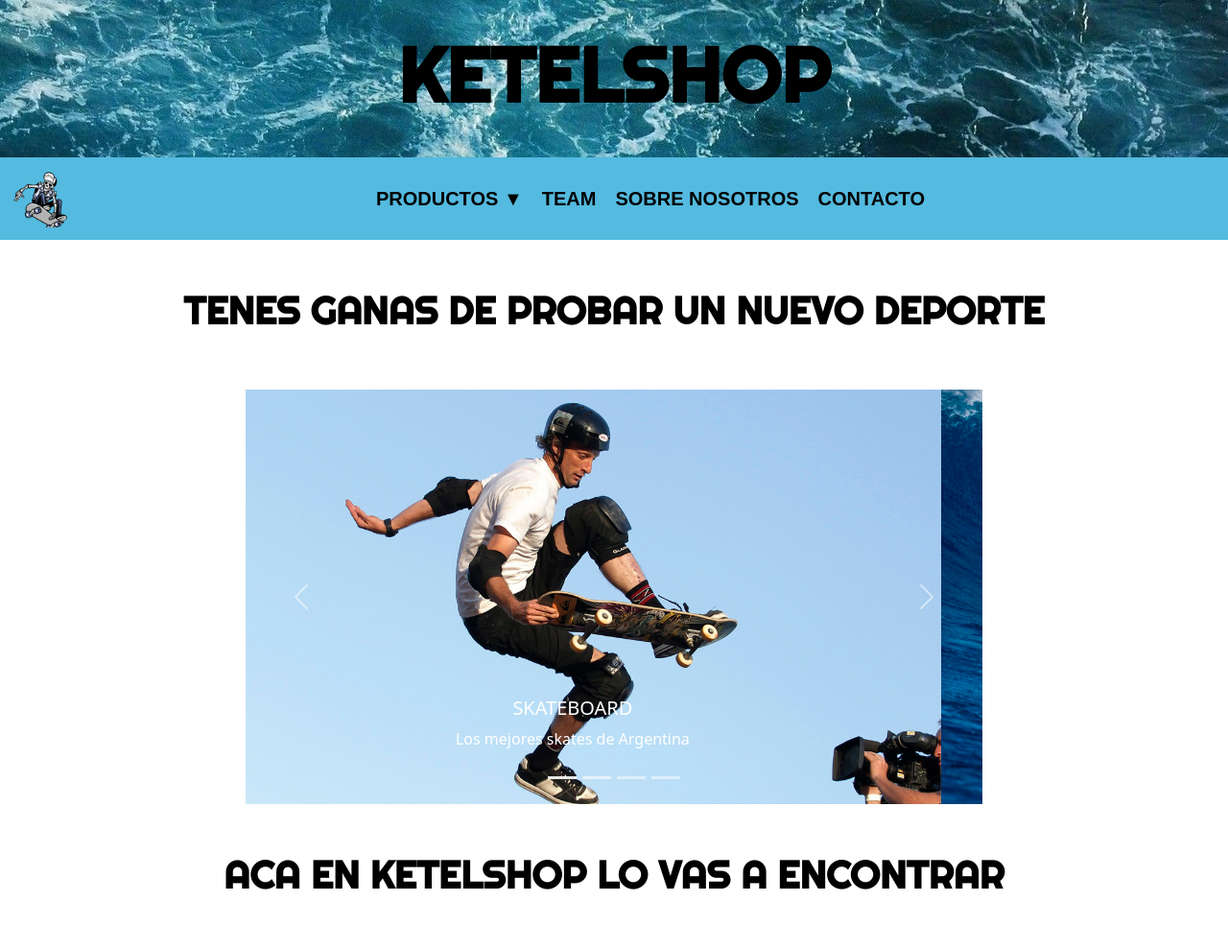
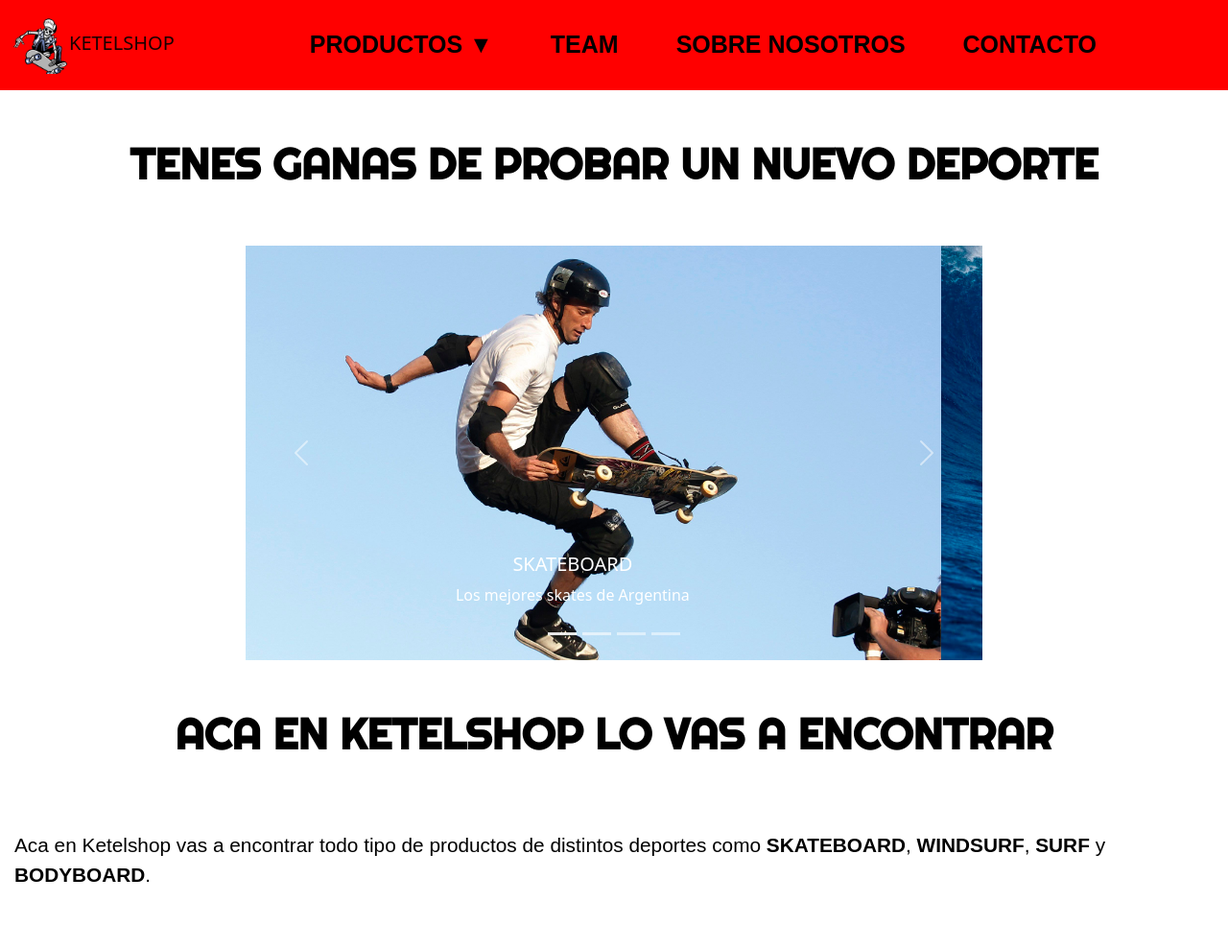
Before and after one commit to Rafaketel/Rafaketel.github.io, a plain HTML site: page index.html in a window 1280 px wide. Shown: the top 989 px of the page at 96% size. After the commit the page ends 958 px from the top, so only its background shows below. Drawn offline with nearby package versions, Linux system fonts and the light colour scheme; a web font is replaced by a local one.

Commit message:
nuevo contenido

```diff
--- a/css/syles.css
+++ b/css/syles.css
@@ -1,16 +1,14 @@
 
 .body1{
-    background-color:white;
-    margin: 0;
+   background-color: white;
 }
 
-.maintitle{
-    background-image:url(../imagenes/fondoola.jpg);
-    background-repeat: no-repeat;
-    background-position: top;
-    background-attachment: fixed;
-    padding: 30px;
+.contenedormain{
+    width: 100%;
+    margin: 0 auto;
 }
+
+
 
 .maintitle h1{
     font-family: 'Righteous', cursive;
@@ -28,9 +26,13 @@
     width: 60px;
 }
 
+.nav-item1{
+    padding: 20px;
+}
+
 .productos1{
     font-family: 'Akshar', sans-serif;
-    font-size: 20px;
+    font-size: 25px;
     color: black;
     text-decoration: none;
     padding: 10px;
@@ -46,7 +48,7 @@
 
 .nav1 {
     font-family: 'Akshar', sans-serif;
-    font-size: 20px;
+    font-size: 25px;
     color: black;
     text-decoration: none;
     padding: 10px;
@@ -65,6 +67,7 @@
     color: black;
     display: flex;
     justify-content: center;
+    padding: 20px;
 }
 
 .dropdownn:hover{
@@ -104,10 +107,13 @@
     justify-content: center;
 }
 
+
+
 .titulo h1{
     color: black;
     font-family: 'Righteous', cursive;
     padding: 50px;
+    font-size: 45px;
 }
 
 .articulo1{
--- a/index.html
+++ b/index.html
@@ -19,24 +19,19 @@
 </head>
 
 <body class="body1">
-
-  <div class="contenedorheader">
-    <header class="maintitle">
-      <h1><b>KETELSHOP</b></h1>
-    </header>
-  </div>
+  <div class="contenedormain">
 
       <!--Inicio de nav bootstrap-->
-    <nav class="navbar navbar-expand-lg navbar-light" style="background-color:#54badf;">
+        <nav class="navbar navbar-expand-lg navbar-light" style="background-color:red;">
           <div class="container-fluid">
-        <a class="navbar-brand" href="./index.html"><img class="logo" src ="./imagenes/logo.png" alt="logo"></a>
+            <a class="navbar-brand" href="./index.html"><img class="logo" src ="./imagenes/logo.png" alt="logo">KETELSHOP</a>
               <button class="navbar-toggler" type="button" data-bs-toggle="collapse" data-bs-target="#navbarNavDropdown" aria-controls="navbarNavDropdown" aria-expanded="false"    aria-label="Togglenavigation">
               <span class="navbar-toggler-icon"></span>
               </button>
 
               <div class="collapse navbar-collapse" id="navbarNavDropdown">
                   <ul class="navbar-nav mx-auto">
-                  <li class="nav-item dropdown">
+                      <li class="nav-item1 dropdown">
                         <a class="productos1" href="#" id="navbarDropdownMenuLink" role="button" data-bs-toggle="dropdown" aria-expanded="false">
                             <b>PRODUCTOS ▼</b>
                         </a>
@@ -47,12 +42,12 @@
                             <li><a class="dropdownn" href="./pages/bodyboard.html">BODY BOARD</a></li>
                         </ul>
                     </li>
-              <li class="nav-item">
+                  <li class="nav-item1">
                     <a class="nav1" href="#"><b>TEAM</b></a>
                   </li>
-              <li class="nav-item">
+                  <li class="nav-item1">
                     <a class="nav1" href="#"><b>SOBRE NOSOTROS</b></a>
-              <li class="nav-item">
+                  <li class="nav-item1">
                     <a class="nav1" href="#"><b>CONTACTO</b></a>
                   </li>
                 </ul>
@@ -131,7 +126,7 @@
             <p>Aca en Ketelshop vas a encontrar todo tipo de productos de distintos deportes como <b>SKATEBOARD</b>, <b>WINDSURF</b>, <b>SURF</b> y <b>BODYBOARD</b>.</p>
           </article>
         </div>
-
+  </div>
 <!--Inicio de Script para bootstrap-->
     <script src="https://cdn.jsdelivr.net/npm/bootstrap@5.1.3/dist/js/bootstrap.bundle.min.js" integrity="sha384-ka7Sk0Gln4gmtz2MlQnikT1wXgYsOg+OMhuP+IlRH9sENBO0LRn5q+8nbTov4+1p" crossorigin="anonymous"></script>
 <!--Fin de Script para bootstrap-->
```
Lines whose indentation alone changed are shown as unchanged.
